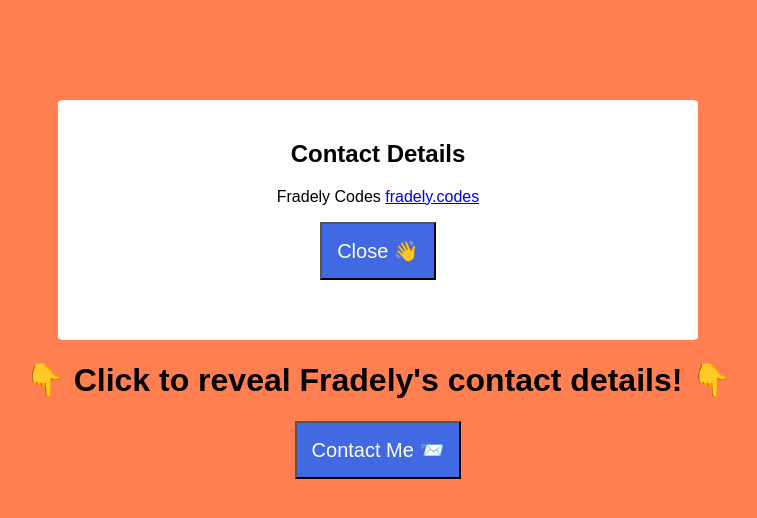
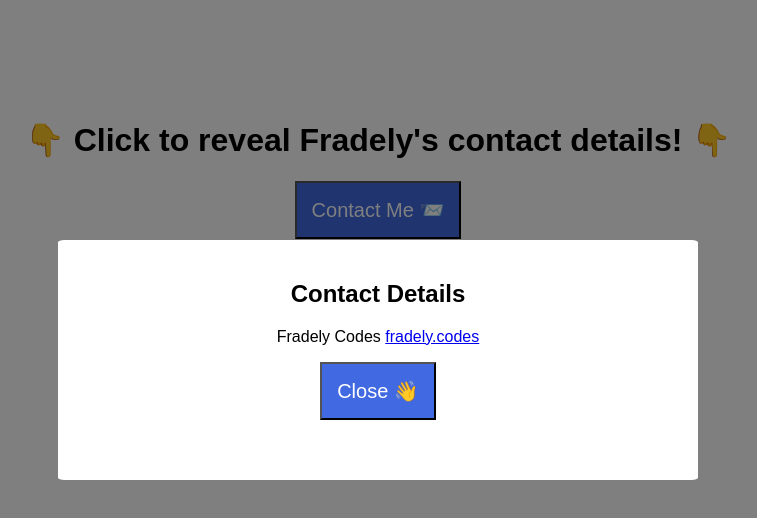
Before and after one commit to fradelycodes/modaljs, a plain HTML site: page index.html in a window 1280 px wide. Both pictures are taken after a click on the button "Contact Me 📨". Shown: the whole page, without its empty margins (262-1019 px from the left). Drawn offline with Linux system fonts and the light colour scheme.

Commit message:
finish modal

```diff
--- a/css/style.css
+++ b/css/style.css
@@ -1,6 +1,5 @@
 html,
 body {
-  background-color: coral;
   margin: 0;
   padding: 50px;
   font-family: Arial, Helvetica, sans-serif;
@@ -8,6 +7,14 @@ body {
 }
 #overlay {
   display: none;
+  width: 100%;
+  height: 100%;
+  position: absolute;
+  top: 0;
+  right: 0;
+  left: 0;
+  bottom: 0;
+  background-color: rgba(0, 0, 0, 0.5);
 }
 #modal {
   background-color: white;
@@ -17,6 +24,8 @@ body {
   height: 200px;
   margin: 0 auto;
   max-width: 600px;
+  position: relative;
+  top: 30%;
 }
 
 #open-modal,
```
